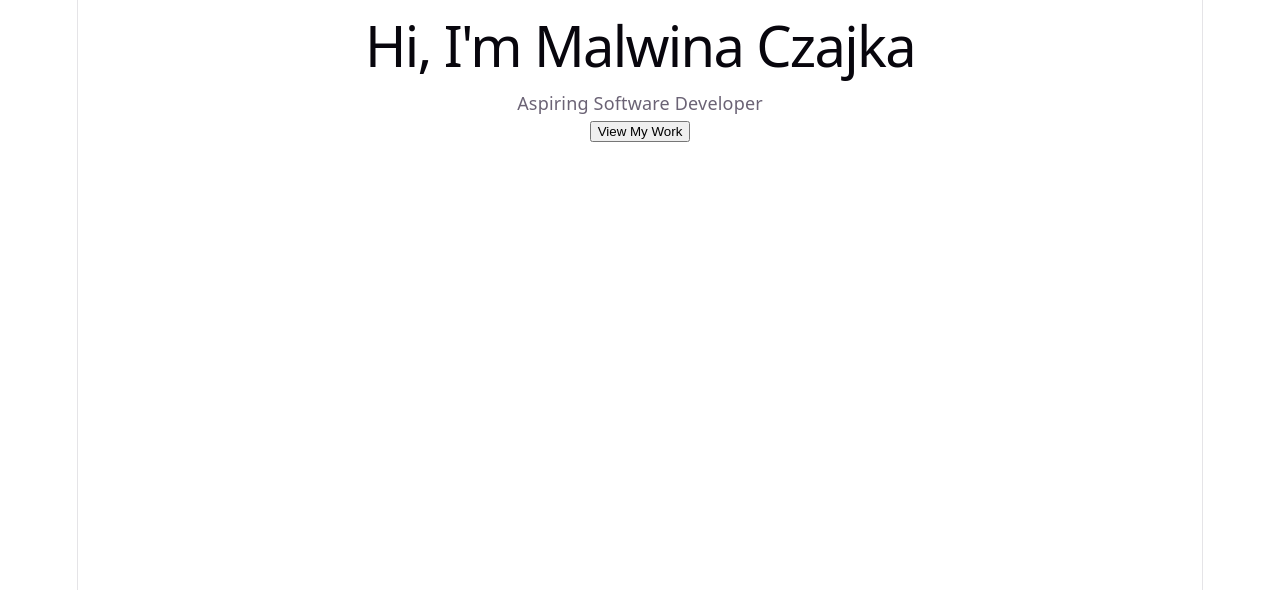
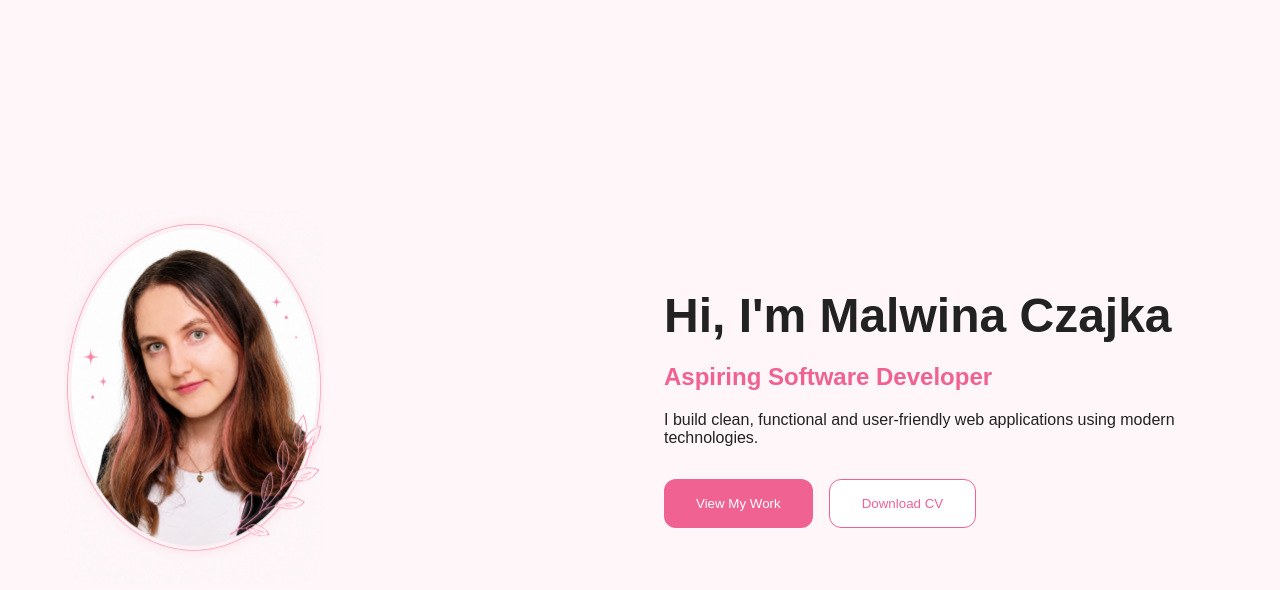
Before and after one commit to Mal-wina/Portfolio, a React app in the folder portfolio/: page / in a window 1280 px wide. Shown: the top 590 px of the page. Built offline with nearby package versions, Linux system fonts and the light colour scheme; the HTML template or start-up script is replaced by a standard one.

Commit message:
created first section of main page

```diff
--- a/portfolio/src/App.css
+++ b/portfolio/src/App.css
@@ -1,184 +1,86 @@
-.counter {
-  font-size: 16px;
-  padding: 5px 10px;
-  border-radius: 5px;
-  color: var(--accent);
-  background: var(--accent-bg);
-  border: 2px solid transparent;
-  transition: border-color 0.3s;
-  margin-bottom: 24px;
+body {
+  margin: 0;
+  background: #fff6fa;
+  font-family: Arial, Helvetica, sans-serif;
+  color: #222;
+}
 
-  &:hover {
-    border-color: var(--accent-border);
-  }
-  &:focus-visible {
-    outline: 2px solid var(--accent);
-    outline-offset: 2px;
-  }
+* {
+  box-sizing: border-box;
 }
 
 .hero {
-  position: relative;
-
-  .base,
-  .framework,
-  .vite {
-    inset-inline: 0;
-    margin: 0 auto;
+  min-height: 100vh;
+  display: grid;
+  grid-template-columns: 1fr 1fr;
+  align-items: center;
+  padding: 4rem;
+  gap: 3rem;
 }
 
-  .base {
-    width: 170px;
-    position: relative;
-    z-index: 0;
+.intro,
+h2 {
+  color: #f06292;
 }
 
-  .framework,
-  .vite {
-    position: absolute;
+h1 {
+  font-size: 4rem;
+  margin: 0;
 }
 
-  .framework {
-    z-index: 1;
-    top: 34px;
-    height: 28px;
-    transform: perspective(2000px) rotateZ(300deg) rotateX(44deg) rotateY(39deg)
-      scale(1.4);
+.hero-text p {
+  max-width:  450px;
+  line-height: 1.6;
 }
 
-  .vite {
-    z-index: 0;
-    top: 107px;
-    height: 26px;
-    width: auto;
-    transform: perspective(2000px) rotateZ(300deg) rotateX(40deg) rotateY(39deg)
-      scale(0.8);
-  }
+.buttons {
+  display: flex;
+  gap: 1rem;
+  margin-top: 2rem;
 }
 
-#center {
-  display: flex;
-  flex-direction: column;
-  gap: 25px;
-  place-content: center;
-  place-items: center;
-  flex-grow: 1;
-
-  @media (max-width: 1024px) {
-    padding: 32px 20px 24px;
-    gap: 18px;
-  }
+button {
+  background: #f06292;
+  color: white;
+  border: none;
+  padding 1rem 1.5rem;
+  border-radius: 12px;
+  cursor: pointer;
 }
 
-#next-steps {
-  display: flex;
-  border-top: 1px solid var(--border);
-  text-align: left;
-
-  & > div {
-    flex: 1 1 0;
-    padding: 32px;
-    @media (max-width: 1024px) {
-      padding: 24px 20px;
-    }
+.secondary {
+  background: white;
+  color: #f06292;
+  border: 1px solid #f06292;
 }
 
-  .icon {
-    margin-bottom: 16px;
-    width: 22px;
-    height: 22px;
+.hero-image img {
+  width: 260px;
+  max-width: 100%;
+  border-radius: 32px;
 }
 
-  @media (max-width: 1024px) {
-    flex-direction: column;
+img {
+  max-width: 100%;
+}
+
+/* responsive */
+
+@media (max-width: 768px) {
+  .hero {
+    grid-template-columns: 1fr;
     text-align: center;
   }
 }
 
-#docs {
-  border-right: 1px solid var(--border);
-
-  @media (max-width: 1024px) {
-    border-right: none;
-    border-bottom: 1px solid var(--border);
-  }
+.hero-image {
+  order: -1;
 }
 
-#next-steps ul {
-  list-style: none;
-  padding: 0;
-  display: flex;
-  gap: 8px;
-  margin: 32px 0 0;
-
-  .logo {
-    height: 18px;
+h1 {
+  font-size: 3rem;
 }
 
-  a {
-    color: var(--text-h);
-    font-size: 16px;
-    border-radius: 6px;
-    background: var(--social-bg);
-    display: flex;
-    padding: 6px 12px;
+button {
   align-items: center;
-    gap: 8px;
-    text-decoration: none;
-    transition: box-shadow 0.3s;
-
-    &:hover {
-      box-shadow: var(--shadow);
 }
-    .button-icon {
-      height: 18px;
-      width: 18px;
-    }
-  }
-
-  @media (max-width: 1024px) {
-    margin-top: 20px;
-    flex-wrap: wrap;
-    justify-content: center;
-
-    li {
-      flex: 1 1 calc(50% - 8px);
-    }
-
-    a {
-      width: 100%;
-      justify-content: center;
-      box-sizing: border-box;
-    }
-  }
-}
-
-#spacer {
-  height: 88px;
-  border-top: 1px solid var(--border);
-  @media (max-width: 1024px) {
-    height: 48px;
-  }
-}
-
-.ticks {
-  position: relative;
-  width: 100%;
-
-  &::before,
-  &::after {
-    content: '';
-    position: absolute;
-    top: -4.5px;
-    border: 5px solid transparent;
-  }
-
-  &::before {
-    left: 0;
-    border-left-color: var(--border);
-  }
-  &::after {
-    right: 0;
-    border-right-color: var(--border);
-  }
-}
--- a/portfolio/src/App.tsx
+++ b/portfolio/src/App.tsx
@@ -1,10 +1,11 @@
 import Hero from "./components/Hero";
+import "./App.css"
 
 function App() {
   return (
-    <div>
+    <main>
       <Hero />
-    </div>
+    </main>
   );
 }
 
--- a/portfolio/src/components/Hero.tsx
+++ b/portfolio/src/components/Hero.tsx
@@ -1,10 +1,24 @@
 function Hero() {
   return (
-    <section>
-      <h1>Hi, I'm Malwina Czajka</h1>
-      <p>Aspiring Software Developer</p>
+    <section className="hero">
+      <div>
+        <p className="hero-text">
+        <h1>Hi, I'm Malwina Czajka</h1>
+        <h2>Aspiring Software Developer</h2>
+        </p>
+        <p>
+          I build clean, functional and user-friendly web applications using modern technologies.
+        </p>
 
-      <button>View My Work</button>
+        <div className="buttons">
+          <button>View My Work</button>
+          <button className="secondary">Download CV</button>
+        </div>
+      </div>
+
+      <div className="hero-image">
+        <img src="/public/profile.png" alt="Malwina Czajka" />
+      </div>
     </section>
   );
 }
--- a/portfolio/src/index.css
+++ b/portfolio/src/index.css
@@ -1,111 +1,23 @@
-:root {
-  --text: #6b6375;
-  --text-h: #08060d;
-  --bg: #fff;
-  --border: #e5e4e7;
-  --code-bg: #f4f3ec;
-  --accent: #aa3bff;
-  --accent-bg: rgba(170, 59, 255, 0.1);
-  --accent-border: rgba(170, 59, 255, 0.5);
-  --social-bg: rgba(244, 243, 236, 0.5);
-  --shadow:
-    rgba(0, 0, 0, 0.1) 0 10px 15px -3px, rgba(0, 0, 0, 0.05) 0 4px 6px -2px;
-
-  --sans: system-ui, 'Segoe UI', Roboto, sans-serif;
-  --heading: system-ui, 'Segoe UI', Roboto, sans-serif;
-  --mono: ui-monospace, Consolas, monospace;
-
-  font: 18px/145% var(--sans);
-  letter-spacing: 0.18px;
-  color-scheme: light dark;
-  color: var(--text);
-  background: var(--bg);
-  font-synthesis: none;
-  text-rendering: optimizeLegibility;
-  -webkit-font-smoothing: antialiased;
-  -moz-osx-font-smoothing: grayscale;
-
-  @media (max-width: 1024px) {
-    font-size: 16px;
-  }
+body {
+  margin: 0;
+  font-family: Arial, sans-serif;
+  background: #fff7fa;
+  color: #2b2b2b;
 }
 
-@media (prefers-color-scheme: dark) {
-  :root {
-    --text: #9ca3af;
-    --text-h: #f3f4f6;
-    --bg: #16171d;
-    --border: #2e303a;
-    --code-bg: #1f2028;
-    --accent: #c084fc;
-    --accent-bg: rgba(192, 132, 252, 0.15);
-    --accent-border: rgba(192, 132, 252, 0.5);
-    --social-bg: rgba(47, 48, 58, 0.5);
-    --shadow:
-      rgba(0, 0, 0, 0.4) 0 10px 15px -3px, rgba(0, 0, 0, 0.25) 0 4px 6px -2px;
-  }
-
-  #social .button-icon {
-    filter: invert(1) brightness(2);
-  }
-}
-
-#root {
-  width: 1126px;
-  max-width: 100%;
-  margin: 0 auto;
-  text-align: center;
-  border-inline: 1px solid var(--border);
-  min-height: 100svh;
-  display: flex;
-  flex-direction: column;
-  box-sizing: border-box;
-}
-
-body {
-  margin: 0;
-}
-
-h1,
-h2 {
-  font-family: var(--heading);
-  font-weight: 500;
-  color: var(--text-h);
+section {
+  padding: 4rem;
 }
 
 h1 {
-  font-size: 56px;
-  letter-spacing: -1.68px;
-  margin: 32px 0;
-  @media (max-width: 1024px) {
-    font-size: 36px;
-    margin: 20px 0;
-  }
-}
-h2 {
-  font-size: 24px;
-  line-height: 118%;
-  letter-spacing: -0.24px;
-  margin: 0 0 8px;
-  @media (max-width: 1024px) {
-    font-size: 20px;
-  }
-}
-p {
-  margin: 0;
+  font-size: 4rem;
 }
 
-code,
-.counter {
-  font-family: var(--mono);
-  display: inline-flex;
-  border-radius: 4px;
-  color: var(--text-h);
+button {
+  background: #f58fb0;
+  color: white;
+  border: none;
+  padding: 1rem 2rem;
+  border-radius: 12px;
+  cursor: pointer;
 }
-
-code {
-  font-size: 15px;
-  line-height: 135%;
-  padding: 4px 8px;
-  background: var(--code-bg);
-}
```
Also changed, not shown: portfolio/public/profile.png (added). Lines whose indentation alone changed are shown as unchanged.
